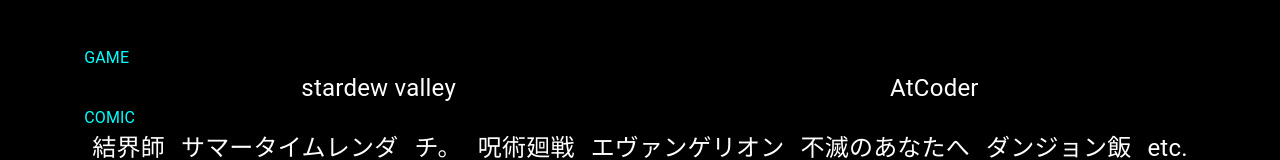
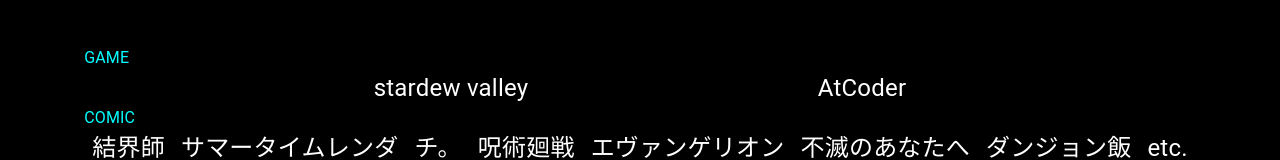
Before and after one commit to aoiacai/my_portfolio, a Next.js app: page / in a window 1280 px wide. Shown: the part 2225-2385 px from the top of the page. Built offline with nearby package versions, Linux system fonts and the light colour scheme.

Commit message:
Update Hobby.tsx

```diff
--- a/app/components/Hobby.tsx
+++ b/app/components/Hobby.tsx
@@ -11,13 +11,13 @@ const Hobby: React.FC = () => {
                 <div className='text_and_icon'>
                     <div style={{ display: 'block' }}>
                         <Typography style={{ fontSize: '2vh', color: 'cyan' }}>GAME</Typography>
-                        <div style={{ display: 'flex', flexWrap: 'wrap', justifyContent: 'space-around' }}>
+                        <div style={{ display: 'flex', flexWrap: 'wrap', justifyContent: 'space-evenly' }}>
                             <Typography style={{ fontSize: '3vh' }}>stardew valley</Typography>
                             <Typography style={{ fontSize: '3vh' }}>AtCoder</Typography>
                         </div>
 
                         <Typography style={{ fontSize: '2vh', color: 'cyan' }}>COMIC</Typography>
-                        <div style={{ display: 'flex', flexWrap: 'wrap', justifyContent: 'space-around' }}>
+                        <div style={{ display: 'flex', flexWrap: 'wrap', justifyContent: 'space-evenly' }}>
                             <Typography style={{ fontSize: '3vh', paddingLeft: '1vh', paddingRight: '1vh' }}>結界師</Typography>
                             <Typography style={{ fontSize: '3vh', paddingLeft: '1vh', paddingRight: '1vh' }}>サマータイムレンダ</Typography>
                             <Typography style={{ fontSize: '3vh', paddingLeft: '1vh', paddingRight: '1vh' }}>チ。</Typography>
```
